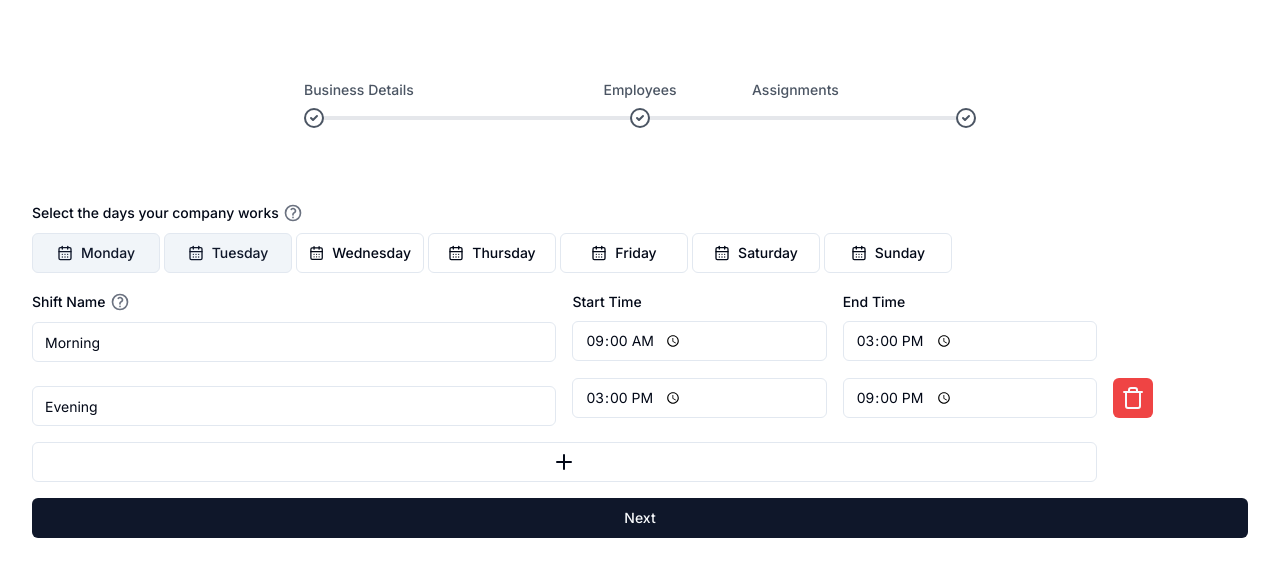
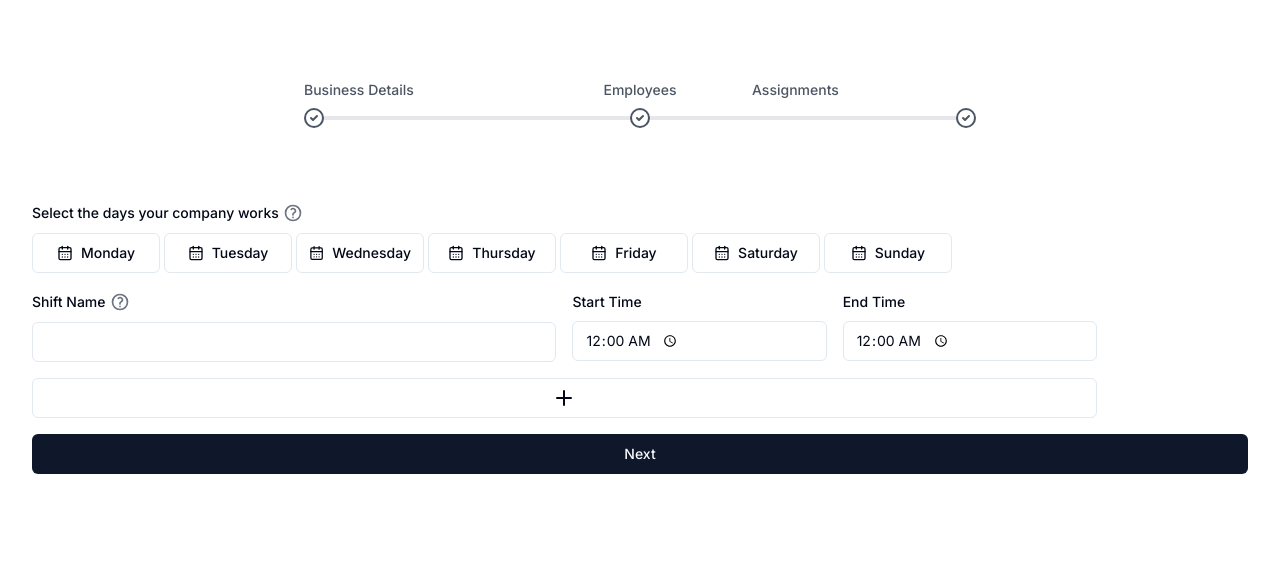
Before and after one commit to ssdrum/roster-generator-webapp, a Next.js app: page /start in a window 1280 px wide. Shown: the top 576 px of the page. Built offline with nearby package versions, Linux system fonts and the light colour scheme.

Commit message:
Grid selector can now handle adding new shifts

```diff
--- a/app/lib/formSchemas.tsx
+++ b/app/lib/formSchemas.tsx
@@ -43,7 +43,6 @@ const assignmentSchema = z.object({
 const weeklyAssignmentsSchema = z.array(
   z.object({
     shiftId: z.number(),
-    shiftName: z.string(),
     assignments: z.array(assignmentSchema),
   })
 );
@@ -61,6 +60,7 @@ export const formSchema = z.object({
 // Types
 export type FormType = z.infer<typeof formSchema>;
 export type ShiftType = z.infer<typeof shiftSchema>;
+export type singleAssignmentType = z.infer<typeof assignmentSchema>
 export type WeeklyAssignmentsType = z.infer<typeof weeklyAssignmentsSchema>;
 export type Day =
   | 'Monday'
--- a/app/start/components/grid-selector.tsx
+++ b/app/start/components/grid-selector.tsx
@@ -13,25 +13,6 @@ type Props = {
   form: UseFormReturn<z.infer<typeof formSchema>>;
 };
 
-// Example assignments example:
-//numEmployeesAssigned: [
-//  {
-//    shiftId: -2,
-//    shiftName: 'Morning',
-//    assignments: [
-//      { day: 0, numAssigned: 2 },
-//      { day: 1, numAssigned: 1 },
-//    ],
-//  },
-//  {
-//    shiftId: -1,
-//    shiftName: 'Evening',
-//    assignments: [
-//      { day: 0, numAssigned: 3 },
-//      { day: 1, numAssigned: 2 },
-//    ],
-//  },
-//],
 const GridSelector: FC<Props> = ({ workDays, shifts, form }) => {
   // Get value for each cell from form data
   const getValue = (shiftId: number, day: number): number => {
@@ -39,14 +20,8 @@ const GridSelector: FC<Props> = ({ workDays, shifts, form }) => {
     // Find the shift with the corresponding shiftId
     const shift = formValues.numEmployeesAssigned.find(
       (s) => s.shiftId === shiftId
-    );
-    if (shift === undefined) {
-      return 1;
-    }
-    const assignment = shift.assignments.find((a) => a.day === day);
-    if (assignment === undefined) {
-      return 1;
-    }
+    )!;
+    const assignment = shift.assignments.find((a) => a.day === day)!;
     return assignment.numAssigned;
   };
 
--- a/app/start/components/roster-form.tsx
+++ b/app/start/components/roster-form.tsx
@@ -37,45 +37,27 @@ const StartForm = () => {
     resolver: zodResolver(formSchema), // Link the react form and the resolver together for validation
     defaultValues: {
       // To stop the values from changing from undefined to a type, we have to initialise them with an empty value matching their type
-      workDays: [0, 1],
+      workDays: [],
       shifts: [
         {
-          shiftId: -2,
-          shiftName: 'Morning',
-          shiftStartTime: '09:00',
-          shiftEndTime: '15:00',
-        },
-        {
           shiftId: -1,
-          shiftName: 'Evening',
-          shiftStartTime: '15:00',
-          shiftEndTime: '21:00',
+          shiftName: '',
+          shiftStartTime: '00:00',
+          shiftEndTime: '00:00',
         },
       ],
       employees: [
         {
           employeeId: -1,
-          employeeName: 'Luigi',
-          employeeEmail: 'luigi@mail.dcu.ie',
-          workingDays: 1,
+          employeeName: '',
+          employeeEmail: '',
+          workingDays: 0,
         },
       ],
       numEmployeesAssigned: [
         {
-          shiftId: -2,
-          shiftName: 'Morning',
-          assignments: [
-            { day: 0, numAssigned: 2 },
-            { day: 1, numAssigned: 1 },
-          ],
-        },
-        {
           shiftId: -1,
-          shiftName: 'Evening',
-          assignments: [
-            { day: 0, numAssigned: 3 },
-            { day: 1, numAssigned: 2 },
-          ],
+          assignments: [],
         },
       ],
     },
@@ -116,7 +98,7 @@ const StartForm = () => {
   };
 
   // Break form into three pages and pass them to useMultiStepForm hook
-  const { step, steps, isFirstStep, isLastStep, currStepIndex, back, next } =
+  const { step, isFirstStep, isLastStep, currStepIndex, back, next } =
     useMultiStepForm([
       <WorkDetails key={'one'} form={form} days={days} />,
       <EmployeeDetails key={'two'} form={form} />,
@@ -145,7 +127,7 @@ const StartForm = () => {
   };
 
   return (
-    <div className="container mx-auto mt-20">
+    <div className='container mx-auto mt-20'>
       <ProgressBar currStepIndex={currStepIndex} />
       <Form {...form}>
         <form
--- a/app/start/components/work-details.tsx
+++ b/app/start/components/work-details.tsx
@@ -38,16 +38,24 @@ const WorkDetails: FC<Props> = ({ form, days }) => {
 
   // defining the methods to add and delete shifts and employees
   const addShift = (index: number) => {
+    const newAssignment = { shiftId: index, assignments: [] as any};
+    form.getValues().workDays.forEach((day) => {
+      const newDay = { day: day, numAssigned: 1 };
+      newAssignment.assignments.push(newDay)
+    });
+
+    form.getValues().numEmployeesAssigned.push(newAssignment) // updates grid-selector data
+
     appendShift({
       shiftId: index,
       shiftName: '',
       shiftStartTime: '00:00',
       shiftEndTime: '00:00',
     }); // create a new shift object with our default values
-    console.log(form.getValues().shifts);
   };
 
   const deleteShift = (index: number) => {
+    // Todo
     removeShift(index);
   };
 
@@ -66,12 +74,14 @@ const updateDays = (days: number[]): void => {
     days.forEach((day) => {
       form.getValues().numEmployeesAssigned.forEach((data) => {
         // Check if the day is already assigned
-      const isDayAssigned = data.assignments.some((assignment) => assignment.day === day);
+        const isDayAssigned = data.assignments.some(
+          (assignment) => assignment.day === day
+        );
         if (!isDayAssigned) {
           // Add the day to assignments
           data.assignments.push({
             day: day,
-          numAssigned: 1
+            numAssigned: 1,
           });
         }
       });
```
Lines whose indentation alone changed are shown as unchanged.
